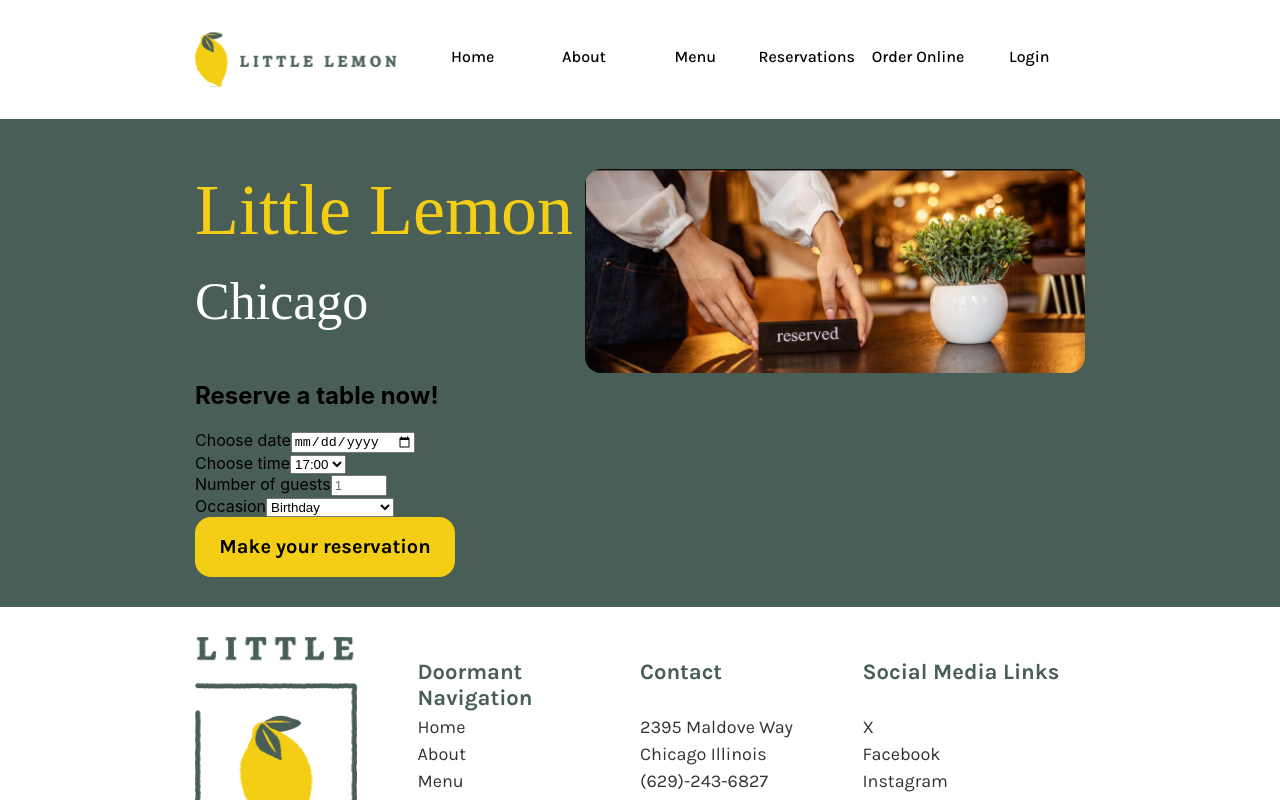
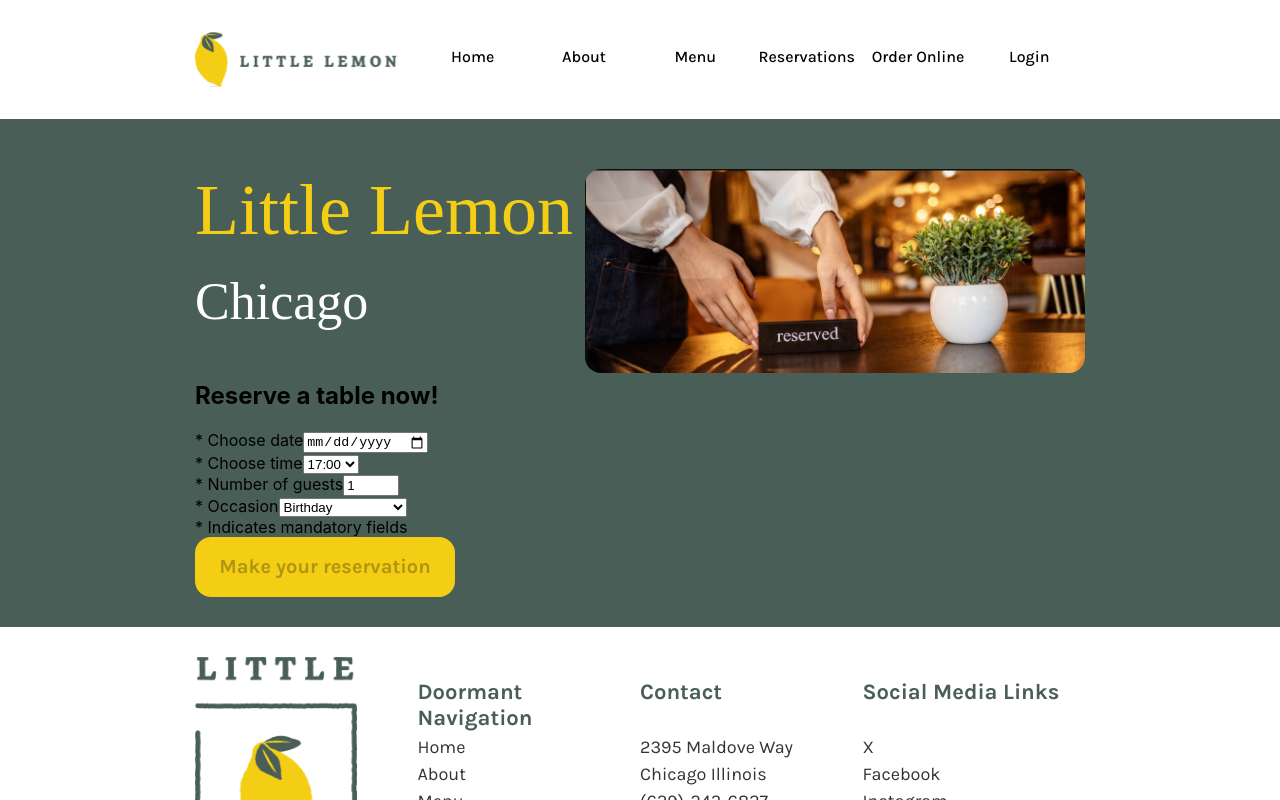
Before and after one commit to vidalglez/reservations-app, a React (Create React App) app: page /reservations in a window 1280 px wide. Shown: the top 800 px of the page. Built offline with nearby package versions, Linux system fonts and the light colour scheme; a web font is replaced by a local one.

Commit message:
feature: adding form validation for inputs

```diff
--- a/src/App.js
+++ b/src/App.js
@@ -12,6 +12,7 @@ import './css/Highlights.css'
 import './css/Testimonials.css'
 import './css/About.css'
 import './css/Footer.css'
+import './css/BookingForm.css'
 import './css/BookingPage.css'
 
 function App() {
--- a/src/components/BookingForm.js
+++ b/src/components/BookingForm.js
@@ -1,10 +1,10 @@
-//import { useEffect } from "react"
-//import { useNavigate } from "react-router-dom"
-
 const BookingForm = ({
   availableTimes,
   selectedTime,
   selectedOcassion,
+  bookingDate,
+  dateError,
+  guests,
   handleTimeChange,
   handleDateChange,
   handleGuestsChange,
@@ -19,13 +19,12 @@ const BookingForm = ({
     "Other",
   ]
 
-  //const navigate = useNavigate()
-
-  // useEffect(() => {
-  //   console.log('inside seEffect', selectedTime)
-  //   navigate("/confirmed-booking")
-  // //}, [navigate])
-  // }, [])
+  const areInputsValidated = () => {
+    if(bookingDate && selectedTime && guests && selectedOcassion && !dateError) {
+      return true;
+    }
+    return false
+  }
 
   return (
     <div className="booking-form">
@@ -33,22 +32,25 @@ const BookingForm = ({
       <div className="booking-form">
         <form aria-label="booking-form" onSubmit={submitForm}>
           <div className="form-group">
-            <label htmlFor="res-date">Choose date</label>
+            <label htmlFor="res-date">* Choose date</label>
             <input
               type="date"
               id="res-date"
               name="res-date"
               required
               onChange={handleDateChange}
+              value={bookingDate}
             />
+            {dateError && <p className="error-message">{dateError}</p>}
           </div>
           <div className="form-group">
-            <label htmlFor="res-time">Choose time</label>
+            <label htmlFor="res-time">* Choose time</label>
             <select
               id="res-time"
               name="res-time"
               required
               onChange={handleTimeChange}
+              value={selectedTime}
             >
               {availableTimes.map((time, index) => (
                 <option key={index} value={time}>
@@ -58,7 +60,7 @@ const BookingForm = ({
             </select>
           </div>
           <div className="form-group">
-            <label htmlFor="guests">Number of guests</label>
+            <label htmlFor="guests">* Number of guests</label>
             <input
               type="number"
               id="guests"
@@ -67,14 +69,16 @@ const BookingForm = ({
               min="1"
               max="10"
               required
+              value={guests}
               onChange={handleGuestsChange}
             />
           </div>
           <div className="form-group">
-            <label htmlFor="occasion">Occasion</label>
+            <label htmlFor="occasion">* Occasion</label>
             <select
               id="occasion"
               name="occasion"
+              value={selectedOcassion}
               onChange={handleOcassionChange}
             >
               {ocassions.map((ocassion, index) => (
@@ -84,7 +88,10 @@ const BookingForm = ({
               ))}
             </select>
           </div>
-          <button type="submit" className="yellow-button extra-margin-button">
+          <div className="form-group">
+            <label>* Indicates mandatory fields</label>
+          </div>
+          <button type="submit" className="yellow-button extra-margin-button" disabled={!areInputsValidated()}>
             Make your reservation
           </button>
         </form>
--- a/src/components/BookingPage.js
+++ b/src/components/BookingPage.js
@@ -6,11 +6,12 @@ import { initializeTimes, submitAPI, updateTimes } from "../reducers/AvailableTi
 
 const BookingPage = () => {
   const [state, dispatch] = useReducer(updateTimes, initializeTimes)
-  const [selectedTime, setSelectedTime] = useState("17:00")
+  const [selectedTime, setSelectedTime] = useState(state.availableTimes[0])
   const [selectedOcassion, setSelectedOcassion] = useState("Birthday")
-  const [bookingDate, setBookingDate] = useState("")
+  const [bookingDate, setBookingDate] = useState('')
   const [guests, setGuests] = useState(1)
   const [submitResult, setSubmitResult] = useState(false)
+  const [dateError, setDateError] = useState(undefined)
 
   const navigate = useNavigate()
 
@@ -25,8 +26,16 @@ const BookingPage = () => {
   }
 
   const handleDateChange = (e) => {
-    console.log('Selected Date: ', e.target.value)
-    const selectedDate = new Date(e.target.value)
+    const selectedDate = new Date(e.target.value + "T00:00:00")
+    const today = new Date()
+    today.setHours(0, 0, 0 ,0)
+    if(selectedDate >= today) {
+      setDateError(undefined)
+    } else {
+      setDateError('Selected date should be today or later')
+      setBookingDate('')
+      return
+    }
     dispatch({ type: "SET_AVAILABLE_TIMES", payload: selectedDate })
     setBookingDate(e.target.value)
   }
@@ -59,6 +68,7 @@ const BookingPage = () => {
           selectedTime={selectedTime}
           selectedOcassion={selectedOcassion}
           bookingDate={bookingDate}
+          dateError={dateError}
           guests={guests}
           handleTimeChange={handleTimeChange}
           handleDateChange={handleDateChange}
--- /dev/null
+++ b/src/css/BookingForm.css
@@ -0,0 +1,3 @@
+.error-message {
+    color: red;
+}
```
